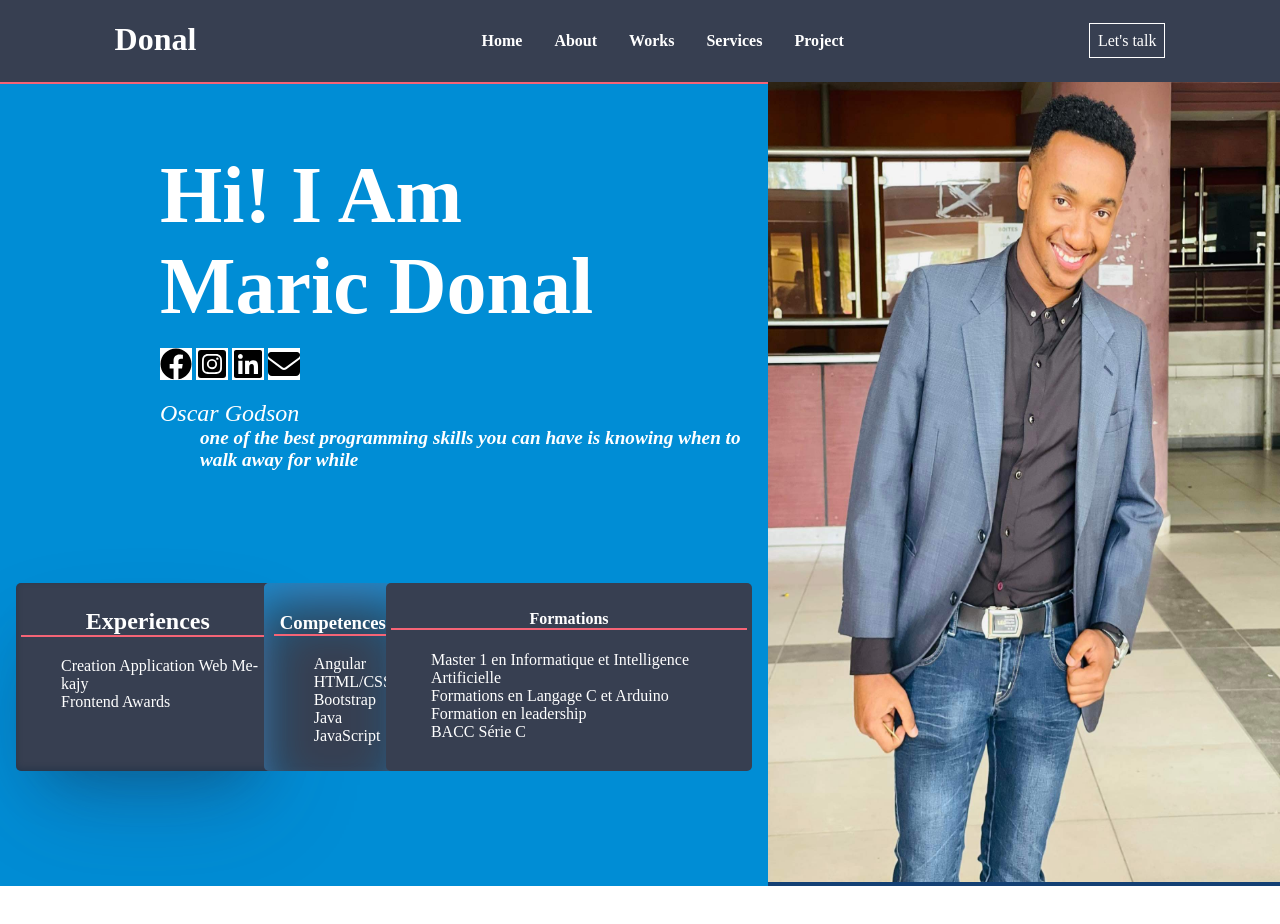
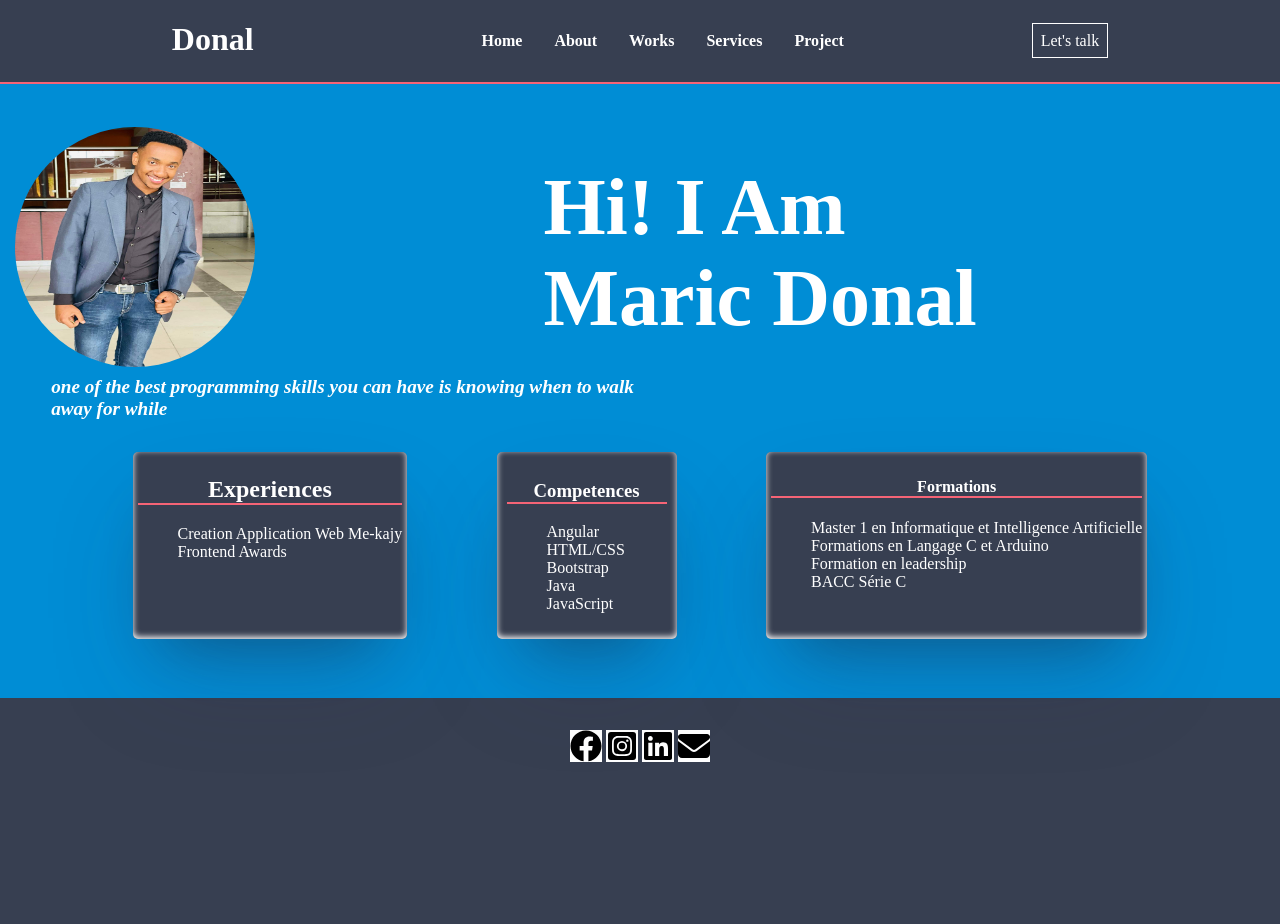
Before and after one commit to donal-R77/Portfolio-R77, a plain HTML site: page index.html in a window 1280 px wide. Before the commit the page ends 886 px from the top, so only its background shows below. Drawn offline with Linux system fonts and the light colour scheme.

Commit message:
code refactoring

```diff
--- a/assets/style.css
+++ b/assets/style.css
@@ -1,10 +1,11 @@
 body {
     margin: 0;
     overflow: hidden;
+    background-color: #008dd5;
 }
 .head {
     display: flex;
-    justify-content: space-around;
+    justify-content: space-evenly;
     background-color: #373f51;
     color: #fff;
 }
@@ -13,10 +14,6 @@ body {
     list-style-type: none;
 
 }
-/* li {
-    display: flex;
-    padding: 1em;
-} */
 .let {
     margin-top: 2em;
 }
@@ -29,19 +26,15 @@ body {
     justify-content: center;
 }
 .text-description {
-    width: 60%;
-    /*height:100vh ;*/
-    background-color: #008dd5;
     border-top: 2px solid #f56476;
     color: #fff;
+    padding: 0.7rem;
+    margin-top: 0;
 }
-.pictures {
+/* .pictures {
     width: 40%;
-   /* height: 90vh;*/
-    background-color: #134074;
-    background-image: linear-gradient(120 deg ,to left,#134074,#0b2545);
-    box-sizing: border-box;
-}
+    background-color: #008dd5;
+} */
 li a {
     display: flex;
     padding: 1em;
@@ -52,17 +45,22 @@ li a {
 }
 .long-name {
     font-size: 5em;
-    margin-left: 2em;
     margin-bottom: 0;
 }
-img {
-    width: 100%;
-    height: 100vh;
+img[alt="profile"] {
+    width: 15rem;
+    height: 15rem;
+    border-radius: 15rem;
     box-sizing: border-box;
+    position: relative;
+    right: 18rem;
+    top: 2rem;
 }
 .citation{
-    margin-bottom: 10em;
-    margin-left: 10em;
+    margin-bottom: 5em;
+    margin-right: 38rem;
+    margin-top: 2em;
+
 }
 .font-oblique {
     font-style: oblique;
@@ -76,7 +74,7 @@ img {
 }
 .context {
     display: flex;
-    justify-content: space-between;
+    justify-content: space-evenly;
 }
 .experience {
     background-color: #373f51;
@@ -86,7 +84,7 @@ img {
     left: 1em;
     padding: 5px;
    /* box-shadow: #f56476 0px 5px 15px;*/
-   box-shadow: rgba(50, 50, 93, 0.25) 0px 50px 100px -20px, rgba(0, 0, 0, 0.3) 0px 30px 60px -30px, rgba(10, 37, 64, 0.35) 0px -2px 6px 0px inset;
+   box-shadow: rgba(50, 50, 93, 0.25) 0px 50px 100px -20px, rgba(0, 0, 0, 0.3) 0px 30px 60px -30px, #fff 0px -2px 6px 0px inset;
 }
 .formation {
     background-color: #373f51;
@@ -94,8 +92,7 @@ img {
     bottom: 3em;
     right: 1em;
     padding: 5px;
-    /*box-shadow: #f56476 0px 7px 29px 0px;*/
-    /*box-shadow: #f56476 0px 5px 15px;*/
+    box-shadow: rgba(50, 50, 93, 0.25) 0px 50px 100px -20px, rgba(0, 0, 0, 0.3) 0px 30px 60px -30px, #fff 0px -2px 6px 0px inset;
     border-radius: 5px;
 }
 .competence {
@@ -103,8 +100,9 @@ img {
     background-color: #373f51;
     bottom: 3em;
     padding: 10px;
-    box-shadow: #008dd5 0px 30px 60px -12px inset, #f56476 0px 18px 36px -18px inset;
+    box-shadow: rgba(50, 50, 93, 0.25) 0px 50px 100px -20px, rgba(0, 0, 0, 0.3) 0px 30px 60px -30px, #fff 0px -2px 6px 0px inset;
     border-radius: 5px;
+    width: 10rem;
 }
 .center {
     text-align: center;
@@ -116,9 +114,17 @@ img[alt="icon"] {
     background-color: #fff;
 }
 .indent-to-center {
-    margin-left: 10em;
-    margin-top: 1em;
+    text-align: center;
+    padding-top: 2rem;
 }
 ul {
     list-style-type: none;
 }
+.foot {
+    height: 100vh;
+    background-color: #373f51;
+}
+.display-flex {
+    display: flex;
+    justify-content: center;
+}
--- a/index.html
+++ b/index.html
@@ -27,16 +27,13 @@
     </header>
     <section class="main">
         <div class="text-description">
-            <h1 class="long-name">Hi! I Am <br> Maric Donal</h1>
-            <div class="indent-to-center">
-                <span><img src="./assets/icones/facebook(1).svg" alt="icon"></span>
-                <span><img src="./assets/icones/square-instagram.svg" alt="icon"></span>
-                <span><img src="./assets/icones/linkedin.svg" alt="icon"></span>
-                <span><img src="./assets/icones/envelope-solid.svg" alt="icon"></span>
+            <div class="display-flex">
+                <img src="./assets/images/profile.jpeg"  alt="profile">
+                <h1 class="long-name">Hi! I Am <br> Maric Donal</h1>
             </div>
             <div class="citation">
                 <dl>
-                    <dt class="font-oblique">Oscar Godson</dt>
+                    <dt class="font-oblique"></dt>
                    <dd class="font-contain-italique">one of the best programming skills you can have is knowing when to walk away for while</dd>
                 </dl>
             </div>
@@ -69,9 +66,14 @@
                 </div>
             </div>
         </div>
-        <div class="pictures">
-         <img src="./assets/images/profile.jpeg"  alt="profile">
-        </div>
     </section>
+    <footer class="foot">
+         <div class="indent-to-center">
+                <span><img src="./assets/icones/facebook(1).svg" alt="icon"></span>
+                <span><img src="./assets/icones/square-instagram.svg" alt="icon"></span>
+                <span><img src="./assets/icones/linkedin.svg" alt="icon"></span>
+                <span><img src="./assets/icones/envelope-solid.svg" alt="icon"></span>
+            </div>
+    </footer>
 </body>
 </html>
```
